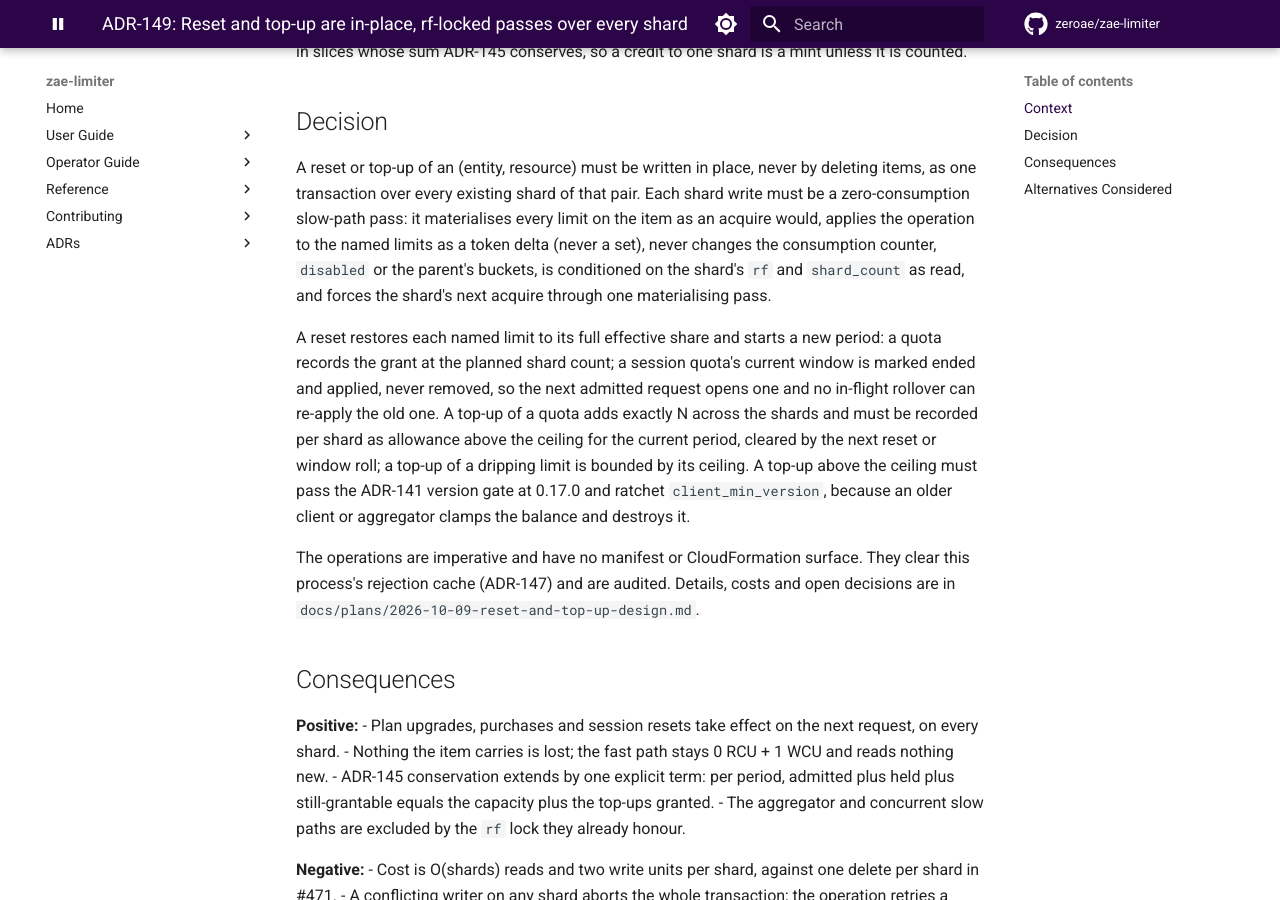
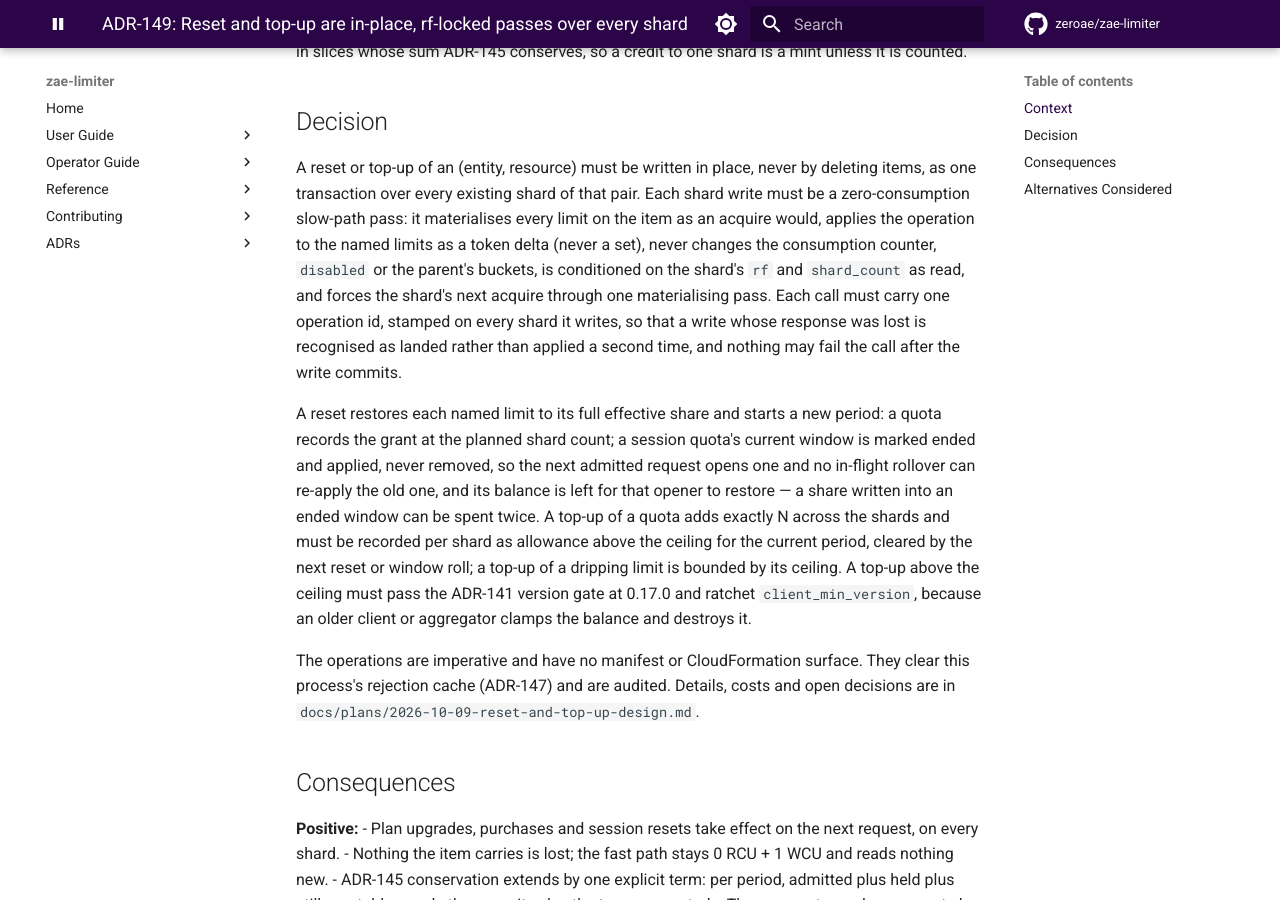
Before and after one commit to zeroae/zae-limiter, an MkDocs documentation site: the page built from docs/adr/149-reset-and-top-up.md, in a window 1280 px wide and 900 px high, scrolled down 664 px. Built offline with MkDocs 1.6.1 and Material for MkDocs 9.7.7, drawn with Linux system fonts in a browser that asks for light colours; comment, search, counter and statistics services are not loaded; the version menu is left out.

Commit message:
📝 docs(adr): correct ADR-149 and its design after the PR #720 review
Where the record was wrong or silent, against what the code now does:
- a session reset ends and applies the window but leaves the balance for
  the next opener (writing the share let it be spent twice);
- every call carries an operation id stamped on every shard, and a
  multi-shard transaction a ClientRequestToken, so a write whose response
  was lost is not applied twice; nothing fails the call after the commit;
- rf moves strictly past the stored value; shards are also read by key,
  since GSI3 can miss a just-created one;
- a stale tu is not benign (§4.4): it lifts a later period's ceiling, the
  version gate is what keeps old writers away, and a lease's #679 check
  now ignores an in-memory tu.

Refs #470

Co-Authored-By: Claude Opus 5.5 <noreply@anthropic.com>
Claude-Session: https://claude.ai/code/session_01ASEDQdfdZZeqM2KMM1WTMo

```diff
--- a/docs/adr/149-reset-and-top-up.md
+++ b/docs/adr/149-reset-and-top-up.md
@@ -32,11 +32,15 @@ zero-consumption slow-path pass: it materialises every limit on the item as an a
 applies the operation to the named limits as a token delta (never a set), never changes the
 consumption counter, `disabled` or the parent's buckets, is conditioned on the shard's `rf`
 and `shard_count` as read, and forces the shard's next acquire through one materialising pass.
+Each call must carry one operation id, stamped on every shard it writes, so that a write whose
+response was lost is recognised as landed rather than applied a second time, and nothing may
+fail the call after the write commits.
 
 A reset restores each named limit to its full effective share and starts a new period: a quota
 records the grant at the planned shard count; a session quota's current window is marked
 ended and applied, never removed, so the next admitted request opens one and no in-flight
-rollover can re-apply the old one. A top-up of a quota adds exactly N across the shards and must
+rollover can re-apply the old one, and its balance is left for that opener to restore — a share
+written into an ended window can be spent twice. A top-up of a quota adds exactly N across the shards and must
 be recorded per shard as allowance above the ceiling for the current period, cleared by the next
 reset or window roll; a top-up of a dripping limit is bounded by its ceiling. A top-up above the
 ceiling must pass the ADR-141 version gate at 0.17.0 and ratchet `client_min_version`, because
```
Also changed, not shown: docs/plans/2026-10-09-reset-and-top-up-design.md (+28 -7 lines).
